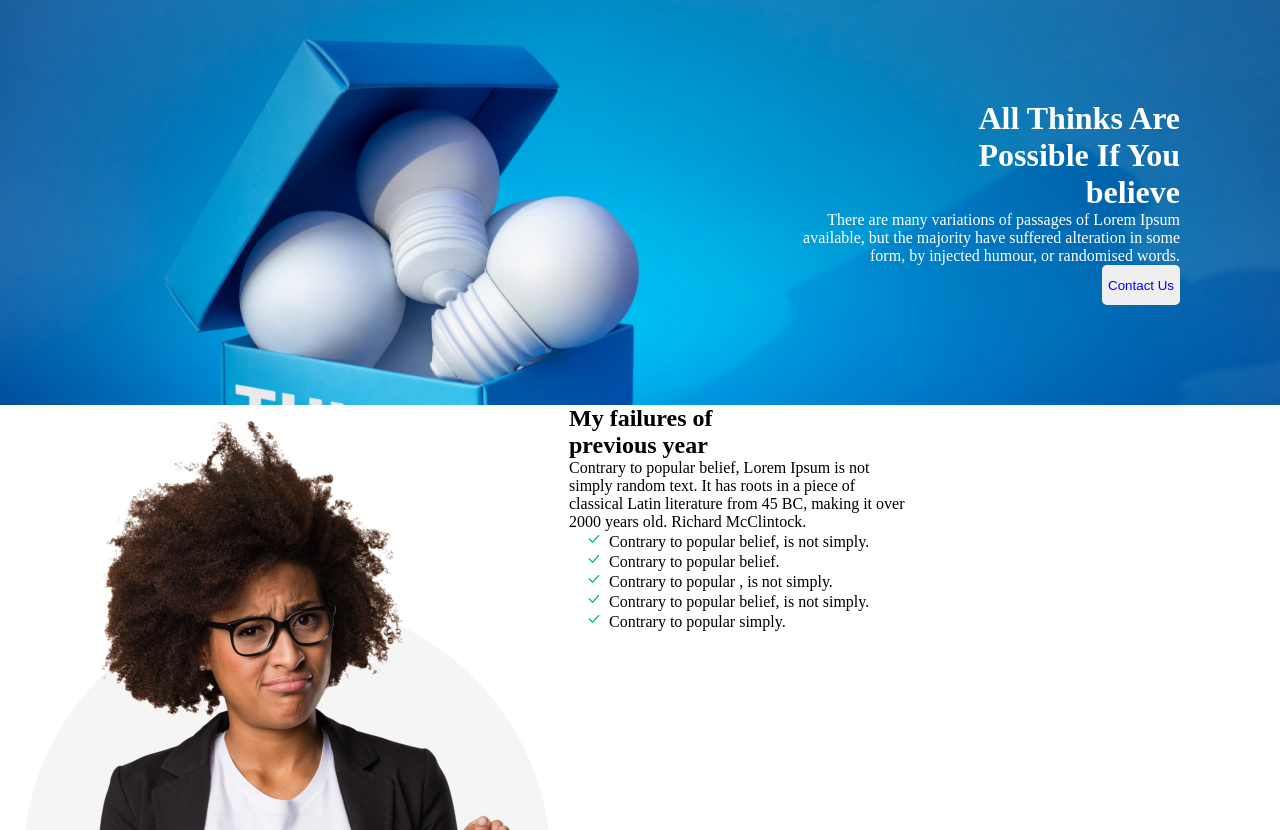
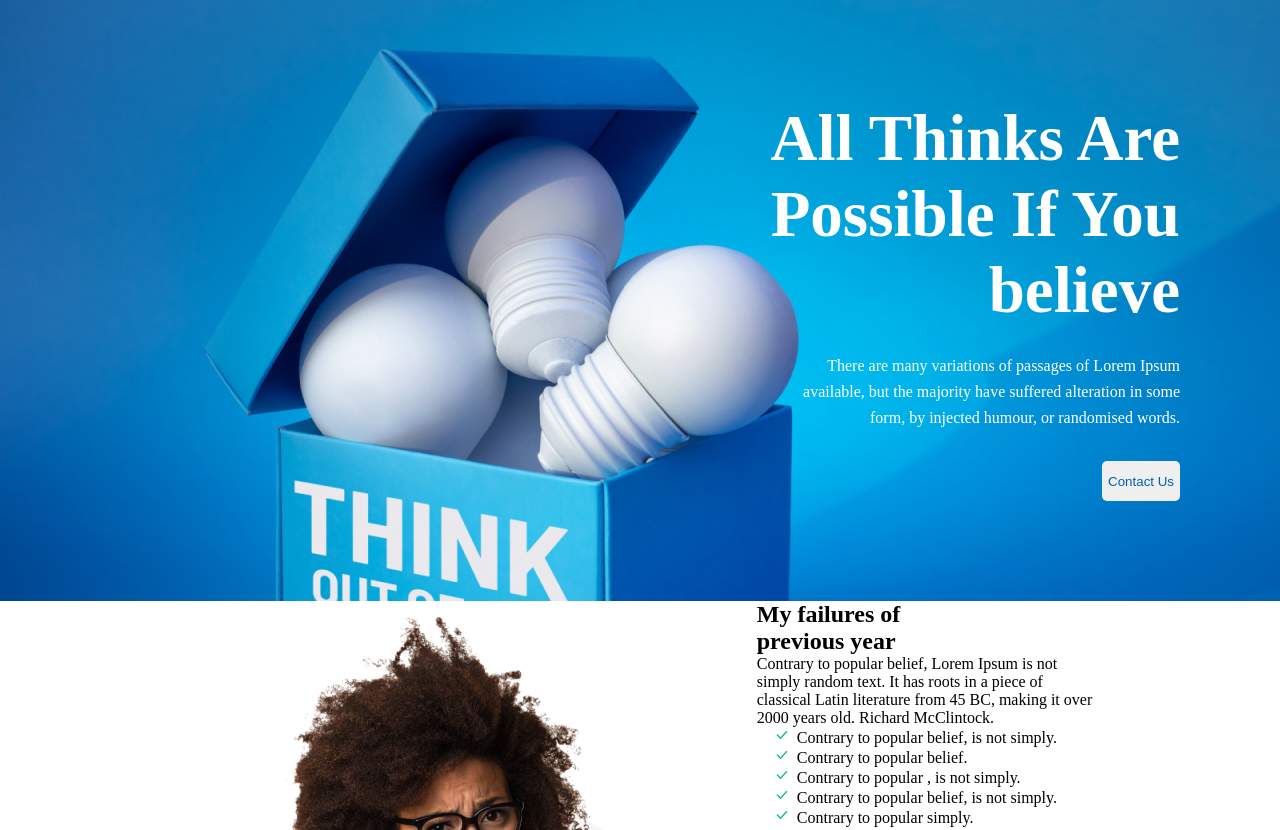
Before and after one commit to muntasir-smm/munna-assignment-one, a plain HTML site: page index.html in a window 1280 px wide. Shown: the top 830 px of the page. Drawn offline with Linux system fonts and the light colour scheme.

Commit message:
add-some-style

```diff
--- a/index.html
+++ b/index.html
@@ -45,7 +45,8 @@
                 </p>
             </div>
         </section>
-        <section class="my-plan">
+        <section>
+            <div class="my-plan">
                 <h1>
                     My Plans
                 </h1>
@@ -69,6 +70,7 @@
                         <img src="images/icons/ecom.png" alt="E-com">
                         <h3>E-commerce</h3>
                         <p>I want to develope</p>
+                    </div>
                 </div>
             </div>
         </section>
--- a/styles/style.css
+++ b/styles/style.css
@@ -1,20 +1,42 @@
 *{
     margin: 0px;
 }
+body{
+    background: #FFFFFF;
+}
 /* Header Style */
 header{
-    background-image: url(/images/banner/banner3.png);
-    background-size: cover;
+    background-image: url("/images/banner/banner3.png");
     color: #ffffff;
     text-align: right;
 }
+header .title{
+    font-family: 'Work Sans';
+    font-style: normal;
+    font-weight: 700;
+    font-size: 65px;
+    line-height: 76px;
+    text-align: right;
+    padding-bottom: 25px;
+}
+
+.title-description{
+    font-family: 'Work Sans';
+    font-style: normal;
+    font-weight: 400;
+    font-size: 16px;
+    line-height: 26px;
+    text-align: right;
+    color: #FFFFFF;
+    padding-bottom: 30px;
+}
 .banner{
-    padding:100px 100px 100px 0px;
+    padding:100px 100px 100px 100px;
 }
 
 /* Botton Style */
 .btn-main{
-    color: blue;
+    color: #005FAC;
     height: 40px;
     border: none;
     border-radius: 5px;
@@ -22,8 +44,12 @@ header{
 
 .my-failures{
     display: flex;
+    justify-content: center;
 }
-
+.my-plan{
+    position:relative;
+    position:;
+}
 ul {
     list-style-image: url("/images/icons/check-mark.png");
   }
@@ -35,7 +61,7 @@ ul {
 
   .bottom-banner{
     background-image: url("/images/gradient1.png"), url("/images/watch.png");
-    background-size: cover;
+    background-size: 100% 100%;
     margin: 20px 100px;
     border: none;
     border-radius: 5px;
@@ -45,8 +71,9 @@ ul {
     color: #ffffff;
     background-color: #000000;
     display: flex;
-    gap: 50px;
+    gap: 200px;
     padding: 100px;
+    justify-content: center;
 }
   .icon{
     display: flex;
```
Lines whose indentation alone changed are shown as unchanged.
